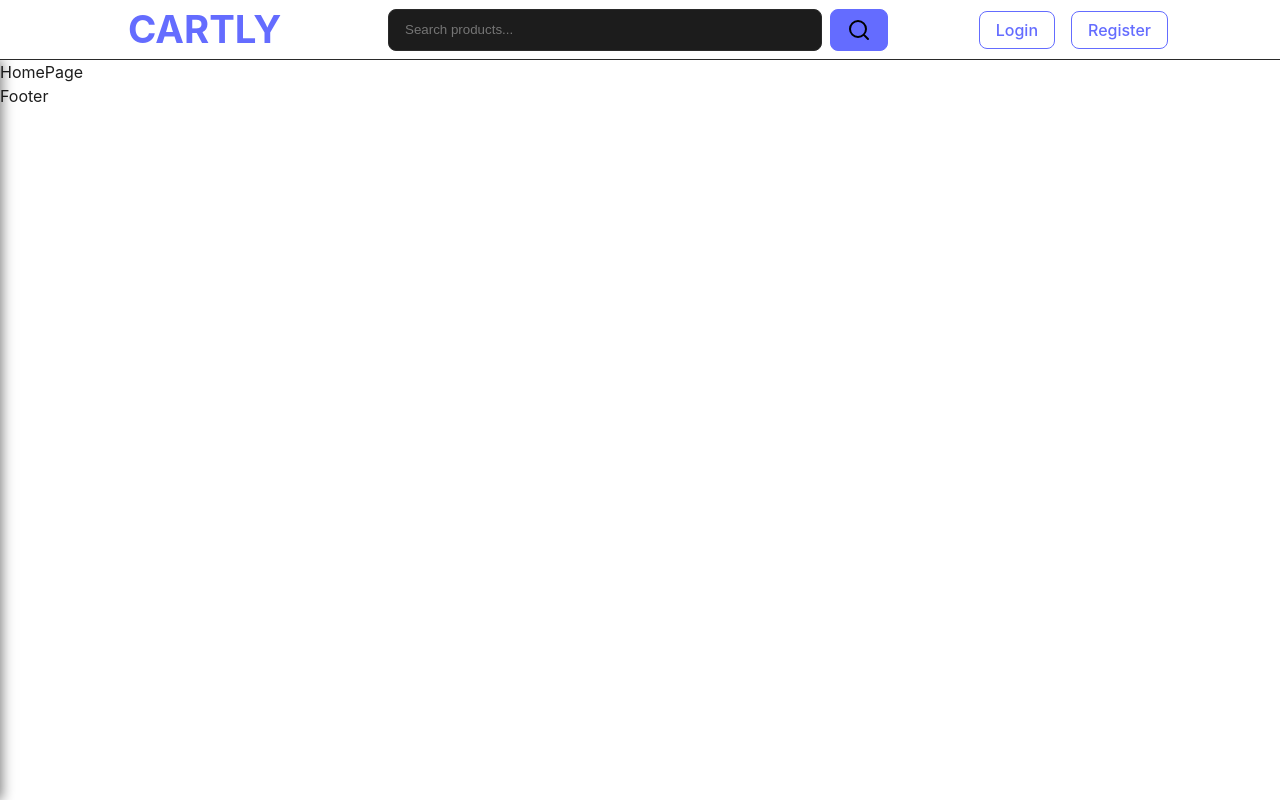
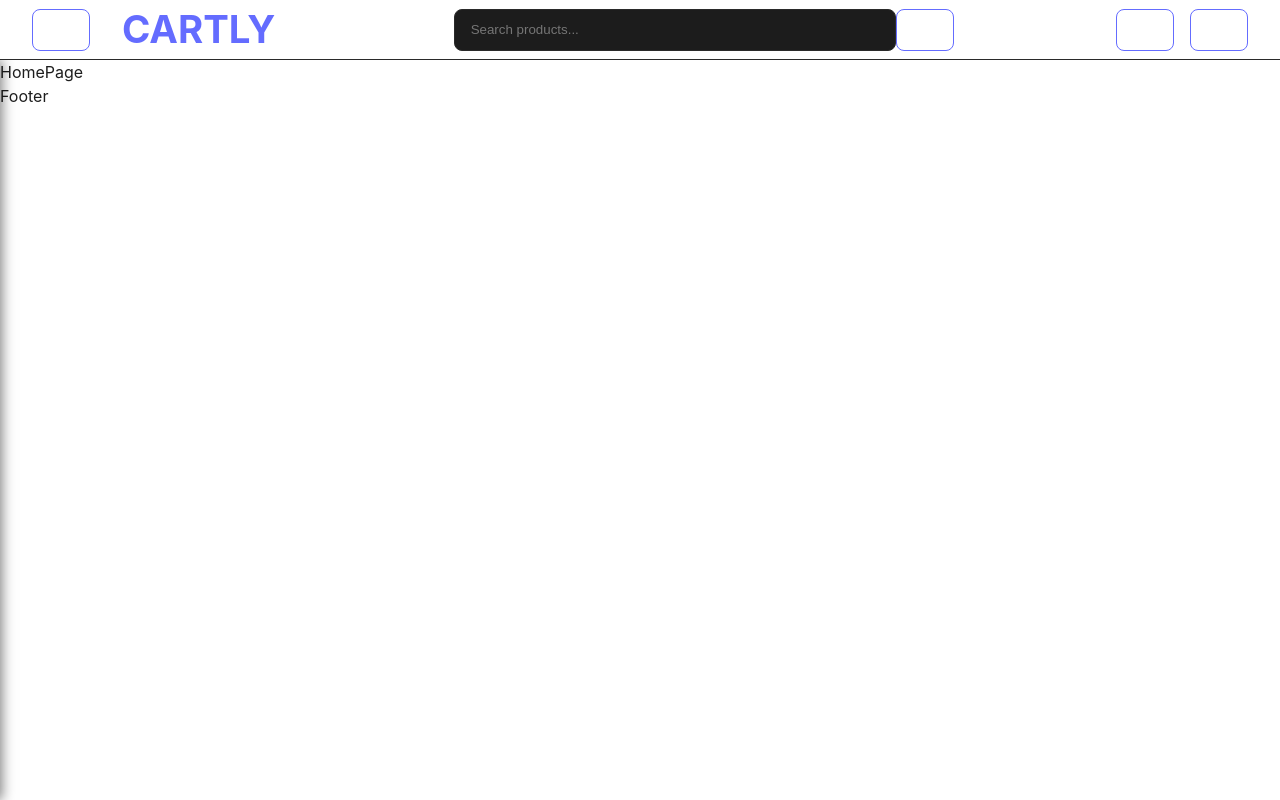
Before and after one commit to CasuallyDreamin/odin-react-shopping-cart, a React (Vite) app: page / in a window 1280 px wide. Built offline with nearby package versions, Linux system fonts and the light colour scheme.

Commit message:
chore: Refactored reduntant button classes

```diff
--- a/src/App.css
+++ b/src/App.css
@@ -33,31 +33,3 @@
 @keyframes spin {
   to { transform: rotate(360deg); }
 }
-
-/* === BUTTON VARIANTS === */
-.btn-primary {
-  background-color: var(--color-primary);
-  color: var(--color-bg);
-  border: 1px solid var(--color-primary);
-  transition: background-color var(--transition), color var(--transition), border-color var(--transition);
-}
-
-.btn-primary:hover {
-  background-color: var(--color-secondary);
-  border-color: var(--color-secondary);
-  color: var(--color-bg);
-}
-
-/* === BUTTON SECONDARY / OUTLINE === */
-.btn-secondary {
-  background-color: transparent;
-  color: var(--color-primary);
-  border: 1px solid var(--color-primary);
-  transition: background-color var(--transition), color var(--transition), border-color var(--transition);
-}
-
-.btn-secondary:hover {
-  background-color: var(--color-primary);
-  color: var(--color-bg);
-  border-color: var(--color-primary);
-}
--- a/src/index.css
+++ b/src/index.css
@@ -75,21 +75,27 @@ h2 { font-size: clamp(1.5rem, 4vw, 2.5rem); }
 h3 { font-size: clamp(1.25rem, 3vw, 2rem); }
 
 button {
+  padding: var(--spacing-sm) var(--spacing-md);
   border-radius: var(--radius);
-  border: 1px solid transparent;
-  padding: 0.5rem 1rem;
-  font-size: 1rem;
-  font-weight: 500;
-  font-family: inherit;
-  background-color: var(--color-bg);
-  color: var(--color-text);
+  border: 1px solid var(--color-primary);
+  background-color: transparent;
+  color: var(--color-primary);
   cursor: pointer;
-  transition: border-color var(--transition), background-color var(--transition);
+  transition: background-color var(--transition), color var(--transition), border-color var(--transition);
 }
 
 button:hover {
-  border-color: var(--color-primary);
+  background-color: var(--color-primary);
+  color: var(--color-bg);
 }
+
+button img {
+  width: clamp(1.2rem, 3vw, 1.5rem);
+  height: auto;
+  display: block;
+  filter: brightness(0) invert(1);
+}
+
 
 button:focus {
   outline: 1px solid var(--color-primary);
--- a/src/layout/Header.jsx
+++ b/src/layout/Header.jsx
@@ -3,6 +3,7 @@ import "./styles/Header.css";
 import menuIcon from "../assets/menu-icon.svg";
 import cartIcon from "../assets/cart-icon.svg";
 import searchIcon from "../assets/search-icon.svg";
+import userIcon from "../assets/user-icon.svg";
 
 export default function Header({ onSidebarToggle }) {
   const [searchTerm, setSearchTerm] = useState("");
@@ -34,8 +35,9 @@ export default function Header({ onSidebarToggle }) {
       </form>
 
       <div className="header-right">
-        <button className="auth-btn">Login</button>
-        <button className="auth-btn">Register</button>
+        <button className="auth-btn">
+          <img src={userIcon} alt="User" />
+        </button>
         <button className="cart-btn" aria-label="Cart">
           <img src={cartIcon} alt="🛒" />
         </button>
--- a/src/layout/styles/Header.css
+++ b/src/layout/styles/Header.css
@@ -33,30 +33,6 @@
   background-color: var(--color-bg);
 }
 
-.sidebar-toggle,
-.cart-btn {
-  background: none;
-  border: none;
-  cursor: pointer;
-  display: flex;
-  align-items: center;
-  justify-content: center;
-}
-
-.sidebar-toggle img,
-.cart-btn img {
-  width: clamp(1.5rem, 3vw, 2rem);
-  height: auto;
-  display: block;
-  filter: brightness(0) invert(1); /* keeps icons visible on dark bg */
-  transition: filter var(--transition);
-}
-
-.sidebar-toggle:hover img,
-.cart-btn:hover img {
-  filter: brightness(1) saturate(1.2) invert(0.9);
-}
-
 .header-search {
   flex: 1;
   display: flex;
@@ -79,48 +55,10 @@
   outline: none;
 }
 
-.header-search button {
-  padding: var(--spacing-sm) var(--spacing-md);
-  margin-left: var(--spacing-sm);
-  border-radius: var(--radius);
-  border: 1px solid var(--color-primary);
-  background-color: var(--color-primary);
-  color: var(--color-bg);
-  cursor: pointer;
-  transition: background-color var(--transition), color var(--transition), border-color var(--transition);
-}
-
-.header-search button:hover {
-  background-color: var(--color-secondary);
-  border-color: var(--color-secondary);
-  color: var(--color-bg);
-}
-
-.header-search button img {
-  width: clamp(1.2rem, 3vw, 1.5rem); /* limits width responsively */
-  height: auto; /* maintains aspect ratio */
-  display: block; /* removes inline spacing */
-}
-
 .header-right {
   display: flex;
   align-items: center;
   gap: var(--spacing-md);
-}
-
-.auth-btn {
-  padding: var(--spacing-sm) var(--spacing-md);
-  border-radius: var(--radius);
-  border: 1px solid var(--color-primary);
-  background-color: transparent;
-  color: var(--color-primary);
-  cursor: pointer;
-  transition: background-color var(--transition), color var(--transition), border-color var(--transition);
-}
-
-.auth-btn:hover {
-  background-color: var(--color-primary);
-  color: var(--color-bg);
 }
 
 /* RESPONSIVE */
--- a/src/layout/styles/Sidebar.css
+++ b/src/layout/styles/Sidebar.css
@@ -22,7 +22,7 @@
 }
 
 .sidebar-search {
-  display: none; /* hidden by default */
+  display: none;
   width: 100%;
   flex-direction: row;
   gap: var(--spacing-xs);
@@ -31,33 +31,12 @@
 
 .sidebar-search input {
   flex: 1;
+  min-width: 0;
   padding: var(--spacing-sm) var(--spacing-md);
   border-radius: var(--radius);
   border: 1px solid rgba(255, 255, 255, 0.2);
   background-color: rgba(255, 255, 255, 0.05);
   color: var(--color-text);
-}
-
-.sidebar-search button {
-  flex-shrink: 0;
-  padding: var(--spacing-sm) var(--spacing-md);
-  border-radius: var(--radius);
-  border: 1px solid var(--color-primary);
-  background-color: var(--color-primary);
-  color: var(--color-bg);
-  cursor: pointer;
-  transition: background-color var(--transition), border-color var(--transition);
-}
-
-.sidebar-search button:hover {
-  background-color: var(--color-secondary);
-  border-color: var(--color-secondary);
-}
-
-.sidebar-search button img {
-  width: clamp(1.2rem, 3vw, 1.5rem); /* limits width responsively */
-  height: auto; /* maintains aspect ratio */
-  display: block; /* removes inline spacing */
 }
 
 /* Only show mobile search */
@@ -96,7 +75,6 @@
 .sidebar-section ul li {
   cursor: pointer;
   padding: var(--spacing-xs) var(--spacing-sm);
-  border-radius: var(--radius);
   transition: background-color var(--transition), color var(--transition);
 }
 
```
Also changed, not shown: src/assets/login-icon.svg (added), src/assets/user-icon.svg (added).
